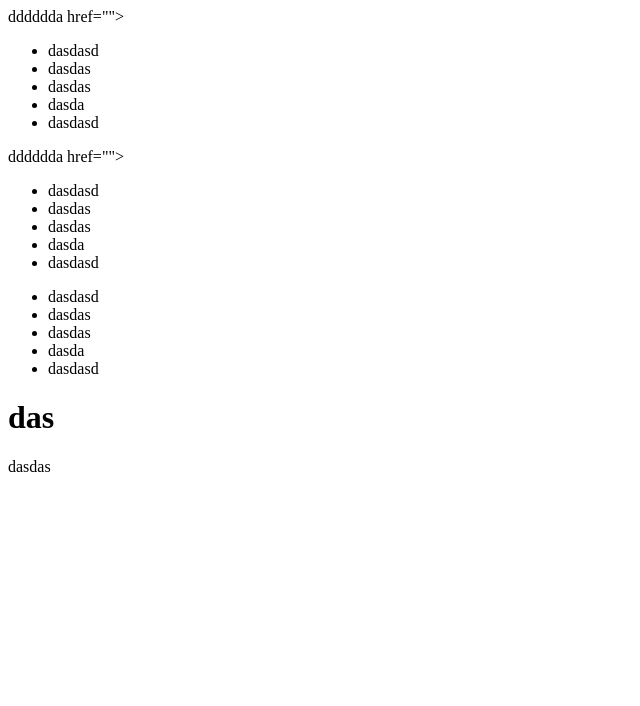
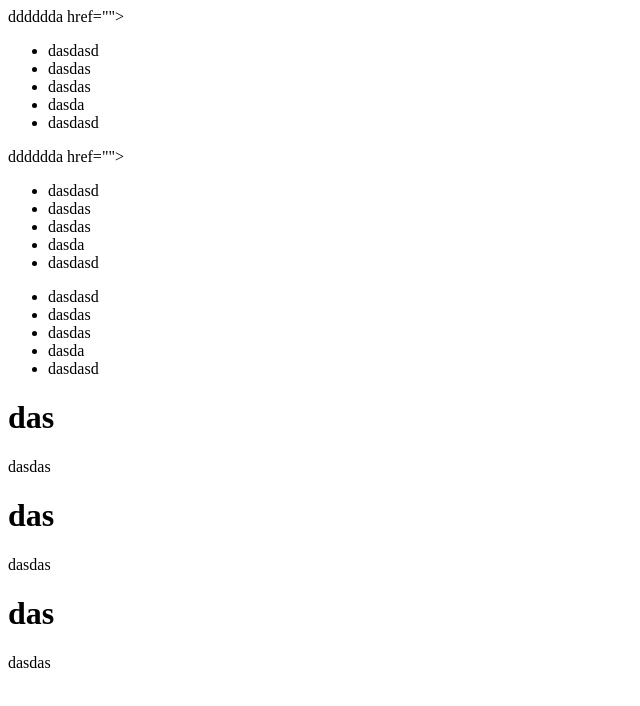
Before and after one commit to toninger1994/gitujeme-100-sest, a plain HTML site: page index.html in a window 1280 px wide. Shown: the whole page, without its empty margins (0-640 px from the left). Drawn offline with Linux system fonts and the light colour scheme.

Commit message:
úprava html a css 20 02 2023

```diff
--- a/index.html
+++ b/index.html
@@ -33,6 +33,13 @@
   <h1>das</h1>
 
   <p>dasdas</p>
+  <h1>das</h1>
+
+  <p>dasdas</p>
+
+  <h1>das</h1>
+
+  <p>dasdas</p>
 
 </body>
 </html>
--- a/style.css
+++ b/style.css
@@ -6,4 +6,5 @@ p {
   padding: auto}
 
 * {
-  max-width:auto;}
+  max-width:auto;
+  font-size: inherit;}
```
